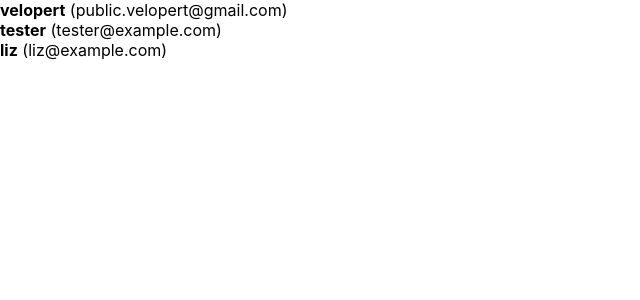
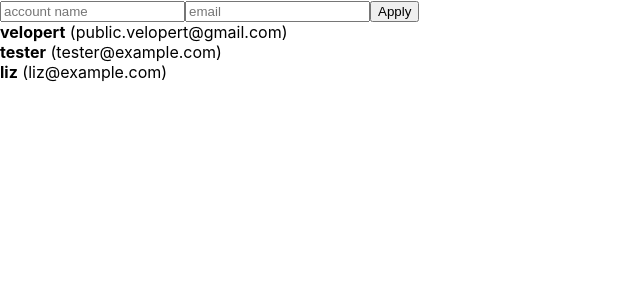
Before and after one commit to jiyoungbkim/Daily_Coding, a React (Create React App) app in the folder React/begin-react/: page / in a window 1280 px wide. Shown: the top 300 px of the page, without its empty margins (0-640 px from the left). Built offline with nearby package versions, Linux system fonts and the light colour scheme.

Commit message:
onCreate

```diff
--- a/React/begin-react/src/App.js
+++ b/React/begin-react/src/App.js
@@ -1,8 +1,22 @@
-import React, { useRef } from 'react';
+import React, { useRef, useState } from 'react';
+import CreateUser from './CreateUser';
 import UserList from './UserList';
 
 function App() {
-  const users = [
+  const [inputs, setInputs] = useState({
+    username: '',
+    email:''
+  });
+  const {username, email} = inputs;
+
+  const onChange = e => {
+    const {name, value} = e.target;
+    setInputs({
+      ...inputs,
+      [name] : value
+    })
+  };
+  const [users, setUsers] = useState([
     {
       id: 1,
       username: 'velopert',
@@ -18,14 +32,30 @@
       username: 'liz',
       email: 'liz@example.com'
     }
-  ]
+  ]);
   const nextId = useRef(4);
 
   const onCreate = () => {
-    console.log(nextId.current);
+    const user = {
+      id: nextId.current,
+      username,
+      email
+    }
+    setUsers([...users, user]);
+    setInputs({
+      username: '',
+      email: ''
+    })
+    nextId.current += 1;
   }
   return (
     <>
+      <CreateUser
+        username={username}
+        email={email}
+        onChange={onChange}
+        onCreate={onCreate}
+      />
       <UserList users={users}/>
     </>
   );
--- /dev/null
+++ b/React/begin-react/src/CreateUser.js
@@ -0,0 +1,23 @@
+import React from 'react';
+
+function CreateUser({ username, email, onChange, onCreate}) {
+  return (
+    <div>
+      <input
+        name="username"
+        placeholder="account name"
+        onChange={onChange}
+        value={username}
+      />
+      <input
+        name="email"
+        placeholder="email"
+        onChange={onChange}
+        value={email}
+      />
+      <button onClick={onCreate}>Apply</button>
+    </div>
+  )
+}
+
+export default CreateUser;
```
